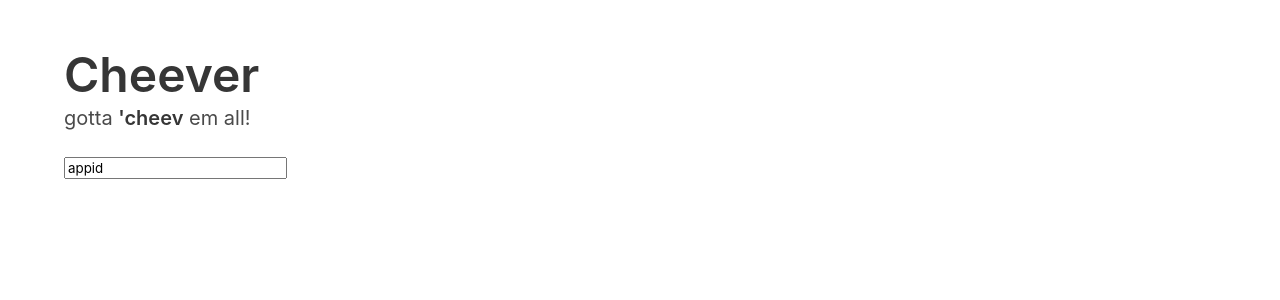
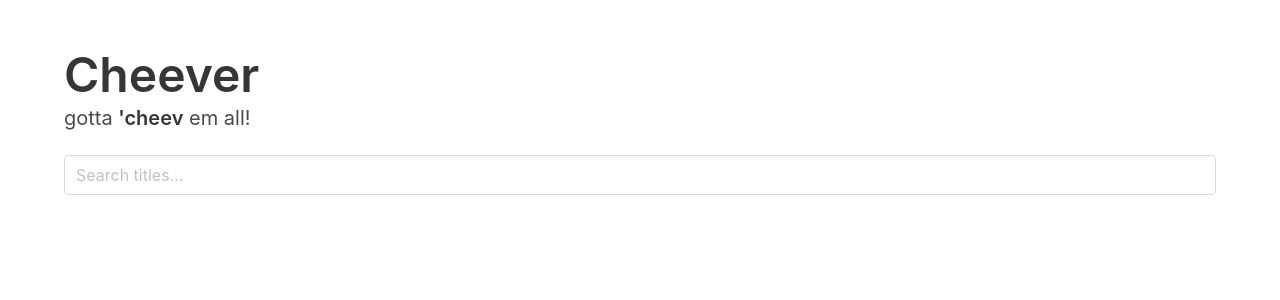
Before and after one commit to ryancody/cheever-client, a React (Create React App) app: page / in a window 1280 px wide. Shown: the top 300 px of the page. Built offline with nearby package versions, Linux system fonts and the light colour scheme.

Commit message:
simplified input box to use Bulma defaults

```diff
--- a/src/App.js
+++ b/src/App.js
@@ -59,7 +59,7 @@ class App extends Component {
             <p className="subtitle">
               gotta <strong>'cheev</strong> em all!
             </p>
-            <Input label={"appid"} submitValue={ this.handleValue }/>
+            <Input label={""} submitValue={ this.handleValue }/>
             <div className="title is-size-2">{this.state.curAppName}</div>
             {games}
           </div>
--- a/src/components/Input.jsx
+++ b/src/components/Input.jsx
@@ -11,24 +11,6 @@ class Input extends Component {
         }
 
         this.handleChange = this.handleChange.bind(this)
-        this.handleFocus = this.handleFocus.bind(this)
-        this.handleBlur = this.handleBlur.bind(this)
-    }
-
-    handleFocus(e) {
-        if(e.target.value === this.state.defaultLabel){
-            this.setState({
-                content: ""
-            })
-        }
-    }
-
-    handleBlur(e) {
-        if(e.target.value === ''){
-            this.setState({
-                content: this.state.defaultLabel
-            })
-        }
     }
 
     // when text in input box changes
@@ -43,16 +25,11 @@ class Input extends Component {
     }
 
     render() {
-        let defaultContent = ''
-        if(this.state.content === this.state.defaultLabel){
-            defaultContent = 'default'
-        }
+
         return(
-            <input className={`text ${defaultContent}`}
+            <input className={'input'} type='text' placeholder='Search titles...'
                     value={this.state.content}
                     onChange={this.handleChange}
-                    onFocus={this.handleFocus}
-                    onBlur={this.handleBlur}
                 />
         )
     }
```
